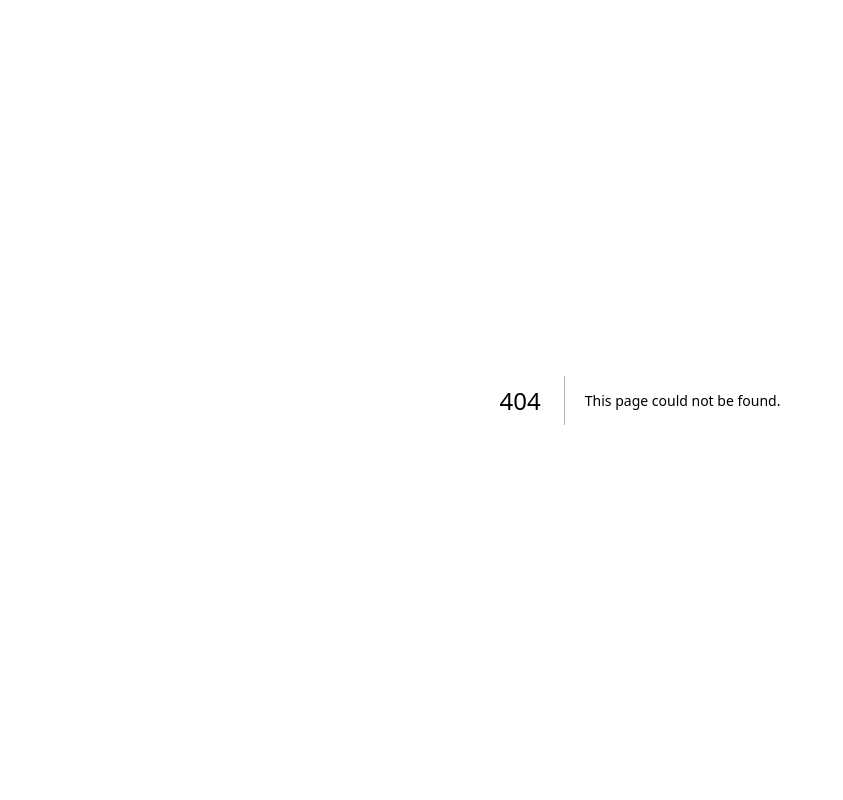
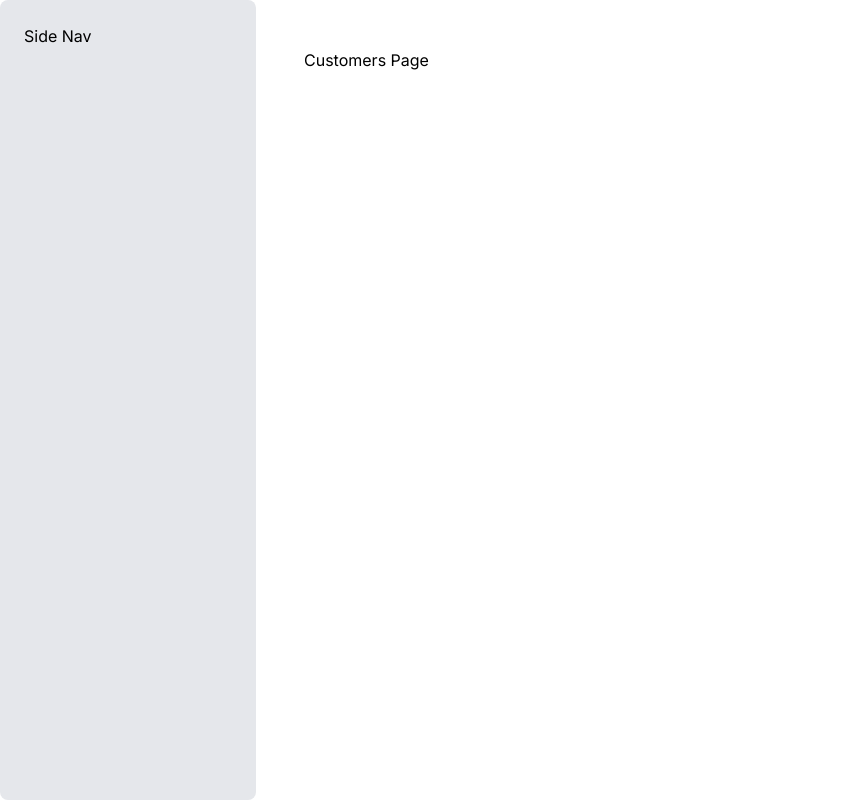
Before and after one commit to SamuelSabasNayo/react-tools, a Next.js app: page /dashboard/customers in a window 1280 px wide. Before the commit this address had no page. Shown: the whole page, without its empty margins (0-843 px from the left). Built offline with nearby package versions, Linux system fonts and the light colour scheme.

Commit message:
learning next.js

```diff
--- /dev/null
+++ b/app/dashboard/customers/page.tsx
@@ -0,0 +1,3 @@
+export default function CustomersPage() {
+  return <p>Customers Page</p>
+};
--- /dev/null
+++ b/app/dashboard/invoices/page.tsx
@@ -0,0 +1,3 @@
+export default function InvoicesPage() {
+  return <p>Invoices Page</p>
+};
--- /dev/null
+++ b/app/dashboard/layout.tsx
@@ -0,0 +1,12 @@
+import SideNav from '@/app/ui/dashboard/sidenav';
+
+export default function Layout({ children }: { children: React.ReactNode }) {
+  return (
+    <div className="flex h-screen flex-col md:flex-row md:overflow-hidden">
+      <div className="w-full flex-none md:w-64">
+        <SideNav />
+      </div>
+      <div className="grow p-6 md:overflow-y-auto md:p-12">{children}</div>
+    </div>
+  );
+}
--- /dev/null
+++ b/app/dashboard/page.tsx
@@ -0,0 +1,3 @@
+export default function DashboardPage() {
+  return <p>Dashboard Page</p>
+};
--- a/app/layout.tsx
+++ b/app/layout.tsx
@@ -1,4 +1,6 @@
 import "./ui/globals.css";
+import { inter } from "./ui/fonts";
+// import Image from 'next/image';
 
 export default function RootLayout({
   children
@@ -9,7 +11,11 @@ export default function RootLayout({
     <html
       lang="en"
     >
-      <body>{children}</body>
+      <body
+        className={`${inter.className} antialiased`}
+      >
+        {children}
+      </body>
     </html>
   );
 }
--- /dev/null
+++ b/app/ui/dashboard/nav-links.tsx
@@ -0,0 +1 @@
+// import {  } from "@heroicons/react/24/outline";
--- /dev/null
+++ b/app/ui/dashboard/sidenav.tsx
@@ -0,0 +1,7 @@
+export default function SideNav() {
+  return <div
+    className="bg-gray-200 flex h-full w-full flex-col gap-4 rounded-lg p-6 md:w-64"
+  >
+      <p>Side Nav</p>
+    </div>
+};
--- /dev/null
+++ b/app/ui/fonts.ts
@@ -0,0 +1,3 @@
+import { Inter } from "next/font/google";
+
+export const inter = Inter({ subsets: ["latin"] });
```
